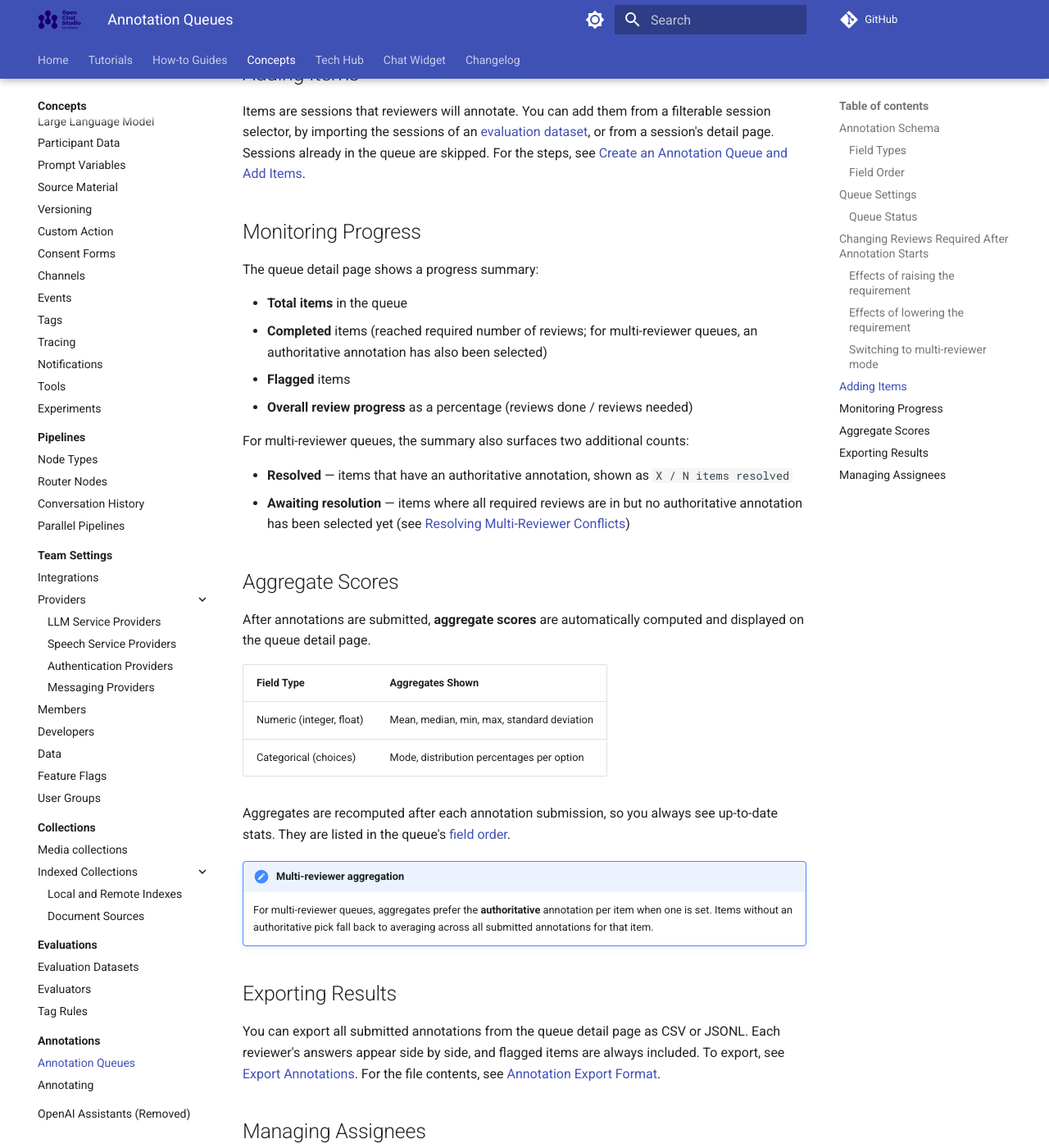
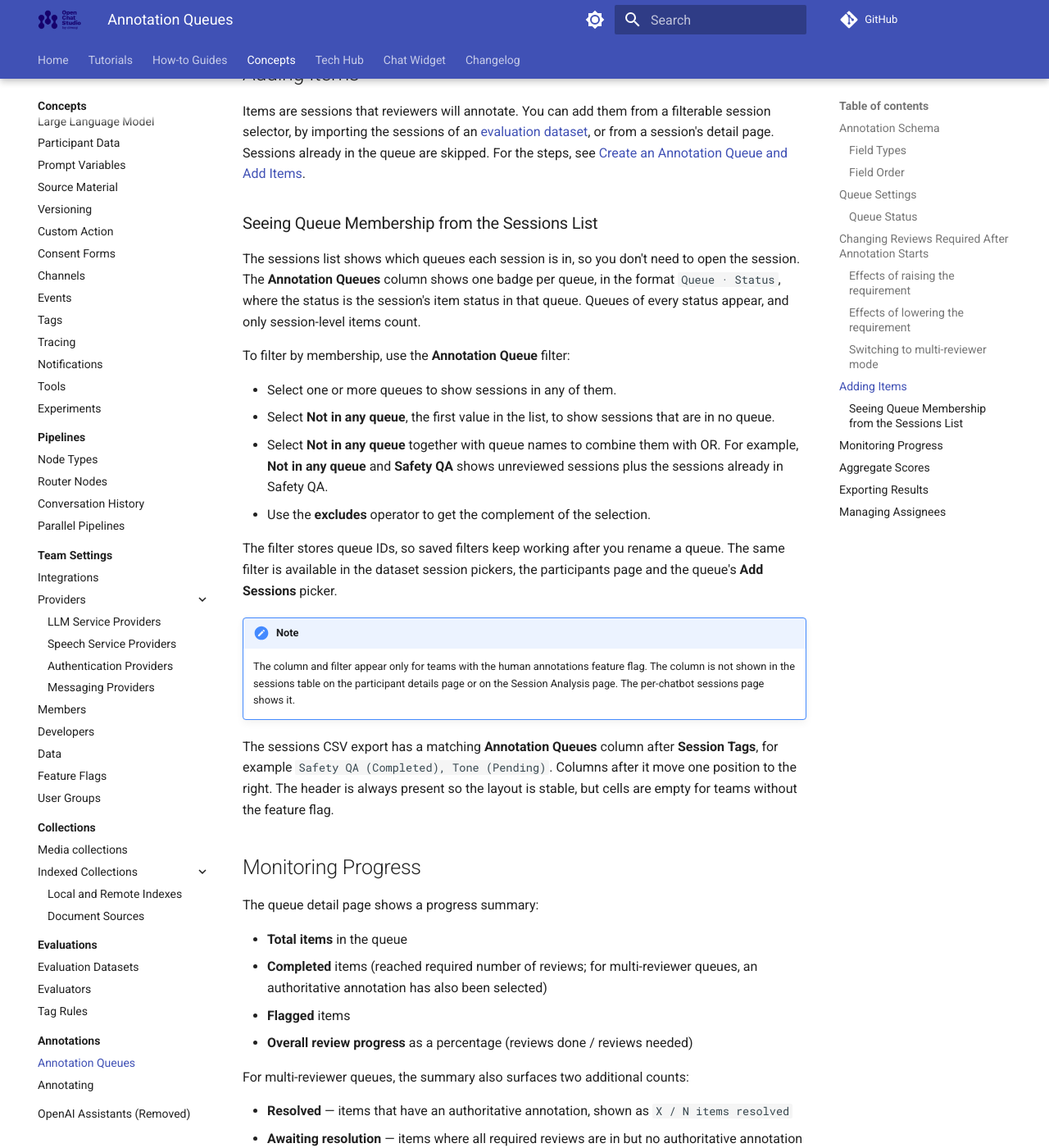
Before and after one commit to dimagi/open-chat-studio-docs, an MkDocs documentation site: the page built from docs/concepts/annotations/queues.md, in a window 1280 px wide and 1400 px high, scrolled down 3055 px. Shown: the whole window at 82% size. Built offline with MkDocs 1.6.1 and Material for MkDocs 9.7.7, drawn with Linux system fonts in a browser that asks for light colours; a script that is not in the unit is left out; comment, search, counter and statistics services are not loaded.

```diff
--- a/docs/concepts/annotations/queues.md
+++ b/docs/concepts/annotations/queues.md
@@ -82,6 +82,32 @@ When you increase **Num reviews required** from 1 to more than 1, any authoritat
 
 Items are sessions that reviewers will annotate. You can add them from a filterable session selector, by importing the sessions of an [evaluation dataset](../evaluations/dataset.md), or from a session's detail page. Sessions already in the queue are skipped. For the steps, see [Create an Annotation Queue and Add Items](../../how-to/annotations/create-a-queue.md#add-items-to-the-queue).
 
+### Seeing Queue Membership from the Sessions List
+
+The sessions list shows which queues each session is in, so you don't need to open the session.
+The **Annotation Queues** column shows one badge per queue, in the format `Queue · Status`, where the status is the session's item status in that queue.
+Queues of every status appear, and only session-level items count.
+
+To filter by membership, use the **Annotation Queue** filter:
+
+- Select one or more queues to show sessions in any of them.
+- Select **Not in any queue**, the first value in the list, to show sessions that are in no queue.
+- Select **Not in any queue** together with queue names to combine them with OR.
+  For example, **Not in any queue** and **Safety QA** shows unreviewed sessions plus the sessions already in Safety QA.
+- Use the **excludes** operator to get the complement of the selection.
+
+The filter stores queue IDs, so saved filters keep working after you rename a queue.
+The same filter is available in the dataset session pickers, the participants page and the queue's **Add Sessions** picker.
+
+!!! note
+    The column and filter appear only for teams with the human annotations feature flag.
+    The column is not shown in the sessions table on the participant details page or on the Session Analysis page.
+    The per-chatbot sessions page shows it.
+
+The sessions CSV export has a matching **Annotation Queues** column after **Session Tags**, for example `Safety QA (Completed), Tone (Pending)`.
+Columns after it move one position to the right.
+The header is always present so the layout is stable, but cells are empty for teams without the feature flag.
+
 ## Monitoring Progress
 
 The queue detail page shows a progress summary:
```
Also changed, not shown: docs/changelog.md (+2 -0 lines), docs/how-to/annotations/create-a-queue.md (+2 -0 lines), docs/how-to/evaluations/create-a-dataset.md (+6 -0 lines), docs/how-to/nl_filter.md (+1 -0 lines).
